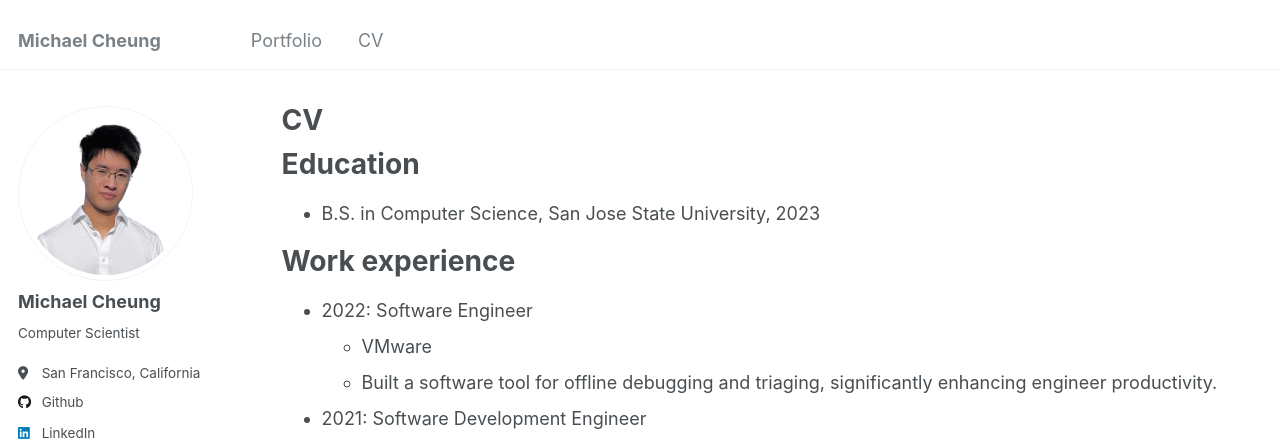
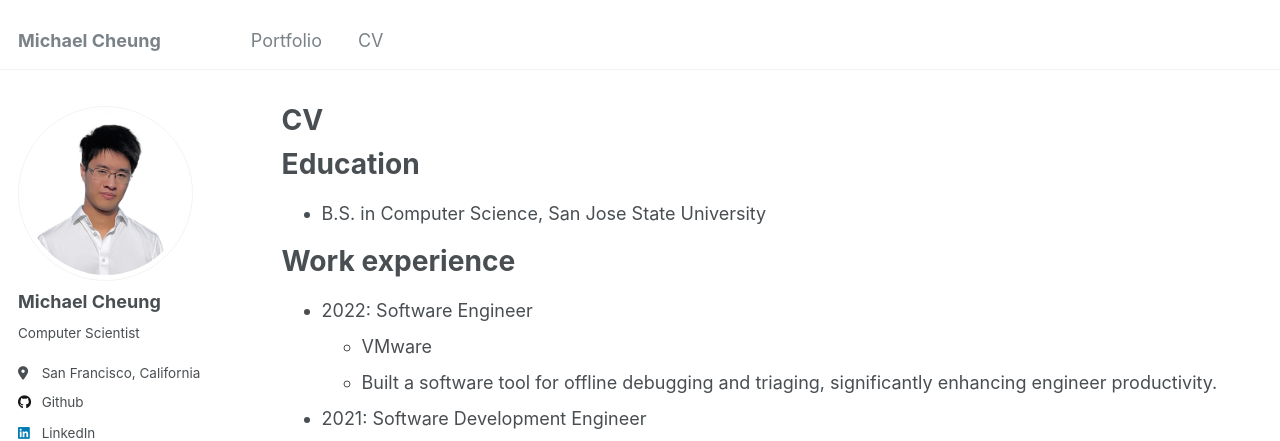
Before and after one commit to cheung0/cheung0.github.io, a Jekyll site: the page built from _pages/cv.md, in a window 1280 px wide and 900 px high. Shown: the top 441 px of the window. Built offline with Jekyll 4.4.1, drawn with Linux system fonts in a browser that asks for light colours.

Commit message:
Update cv.md

```diff
--- a/_pages/cv.md
+++ b/_pages/cv.md
@@ -11,7 +11,7 @@ redirect_from:
 
 Education
 ======
-* B.S. in Computer Science, San Jose State University, 2023
+* B.S. in Computer Science, San Jose State University
 
 Work experience
 ======
```
